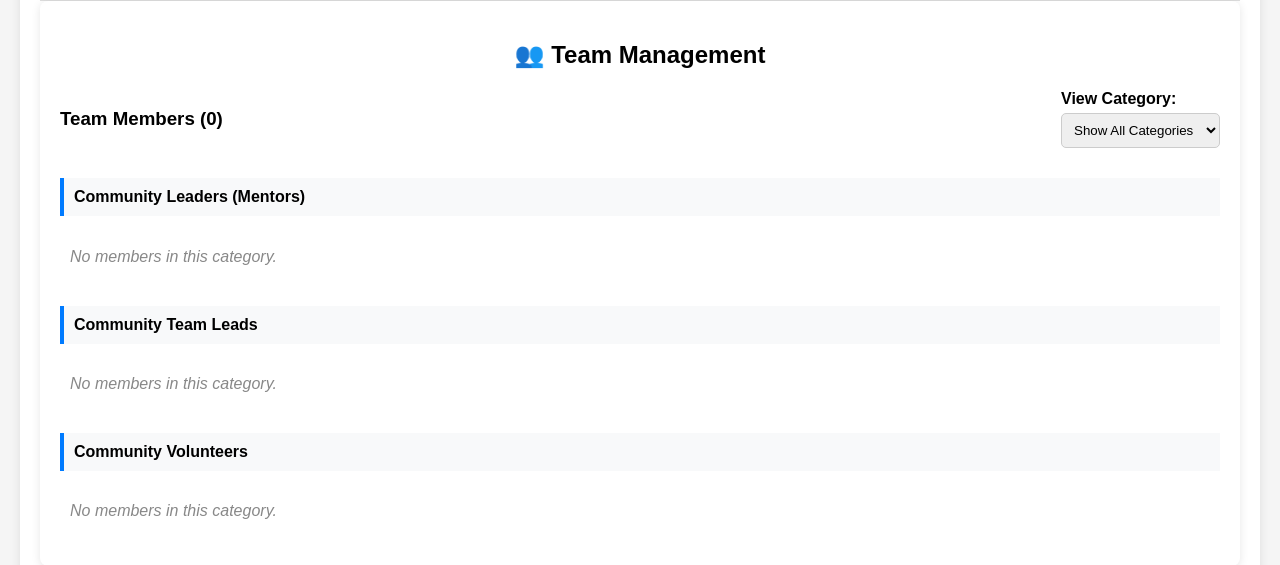
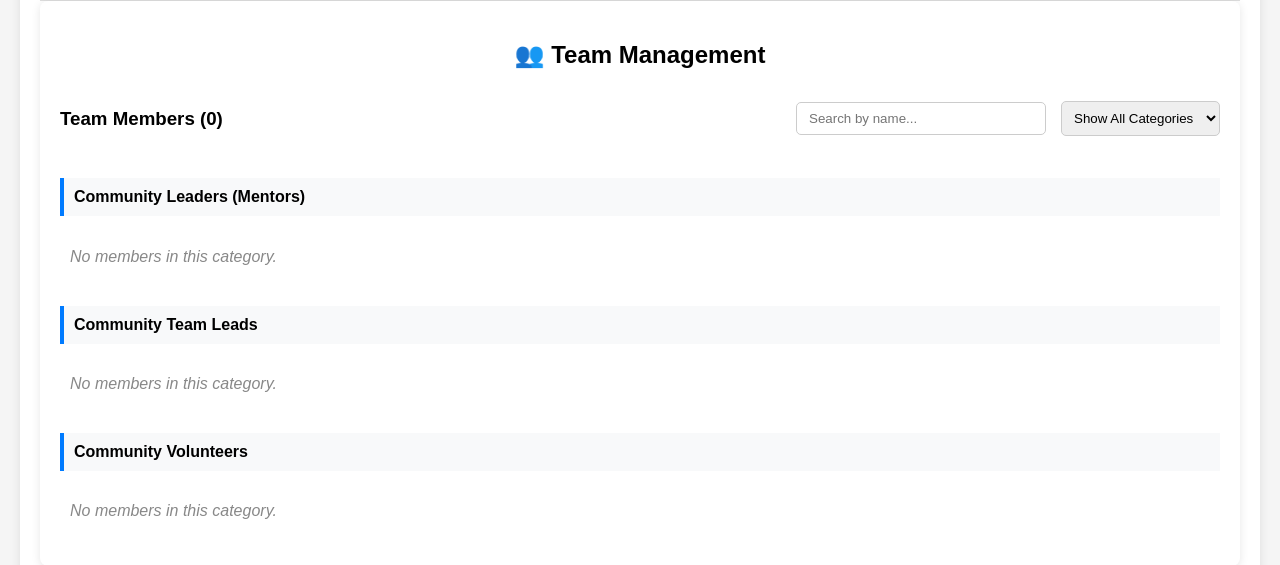
Before and after one commit to aimlcommunitybd/aimlcommunitybd, a Flask app: page /admin in a window 1280 px wide. Shown: the part 1679-2244 px from the top of the page. Run offline with Flask 3, Linux system fonts and the light colour scheme; a user stored in the database is signed in; data comes from the database, SQL or seed files in the repository.

Commit message:
feat: searching team member by name at admin UI added

```diff
--- a/src/app/templates/admin/dashboard.html
+++ b/src/app/templates/admin/dashboard.html
@@ -256,10 +256,17 @@
         <!-- Team Table -->
         <div class="container mt-5">
           <h2 style="text-align: center">👥 Team Management</h2>
-          <div style="display: flex; justify-content: space-between; align-items: center; margin-bottom: 20px;">
+          <div style="display: flex; justify-content: space-between; align-items: center; ">
+            <div>
               <h3>Team Members ({{ team_members|length }})</h3>
+            </div>
+            <div style="display: flex; gap: 15px; align-items: center; justify-content: space-between;">
+              <div class="search-group">
+                <input type="text" id="teamSearch" placeholder="Search by name..."
+                style="padding: 8px 12px; border-radius: 5px; border: 1px solid #ccc; width: 250px;">
+              </div>
+
               <div class="filter-group">
-              <label for="teamFilter" style="font-weight: bold; margin-right: 10px;">View Category:</label>
                 <select id="teamFilter" style="padding: 8px; border-radius: 5px; border: 1px solid #ccc;">
                   <option value="all">Show All Categories</option>
                   <option value="mentor">Community Leaders</option>
@@ -267,6 +274,8 @@
                   <option value="volunteer">Volunteers</option>
                 </select>
               </div>
+            </div>
+
           </div>
           {% set roles = [
             {'id': 'mentor', 'title': 'Community Leaders (Mentors)'},
@@ -418,19 +427,44 @@
           }
         }
       });
-      // Dropdown Filter Logic
-      document.getElementById('teamFilter')?.addEventListener('change', function(e) {
-        const selectedRole = e.target.value;
+
+      // Search and Filter Logic
+      const teamSearch = document.getElementById('teamSearch');
+      const teamFilter = document.getElementById('teamFilter');
+
+      function filterTeam() {
+        const searchTerm = teamSearch.value.toLowerCase();
+        const selectedRole = teamFilter.value;
         const wrappers = document.querySelectorAll('.team-category-wrapper');
 
         wrappers.forEach(wrapper => {
-          if (selectedRole === 'all') {
-            wrapper.style.display = 'block';
+          const roleMatch = (selectedRole === 'all' || wrapper.getAttribute('data-role') === selectedRole);
+          const rows = wrapper.querySelectorAll('tbody tr:not(.edit-row)');
+          let hasVisibleRows = false;
+
+          rows.forEach(row => {
+            const name = row.querySelector('td:nth-child(3) strong').textContent.toLowerCase();
+            const nameMatch = name.includes(searchTerm);
+
+            if (roleMatch && nameMatch) {
+              row.style.display = 'table-row';
+              hasVisibleRows = true;
             } else {
-            wrapper.style.display = wrapper.getAttribute('data-role') === selectedRole ? 'block' : 'none';
+              row.style.display = 'none';
+              const editRow = row.nextElementSibling;
+              if (editRow && editRow.classList.contains('edit-row')) {
+                editRow.style.display = 'none';
+              }
             }
           });
+
+          wrapper.style.display = (roleMatch && hasVisibleRows) ? 'block' : 'none';
         });
+      }
+
+      // Event Listeners
+      teamSearch.addEventListener('input', filterTeam);
+      teamFilter.addEventListener('change', filterTeam);
     </script>
 </body>
 </html>
```
Lines whose indentation alone changed are shown as unchanged.
